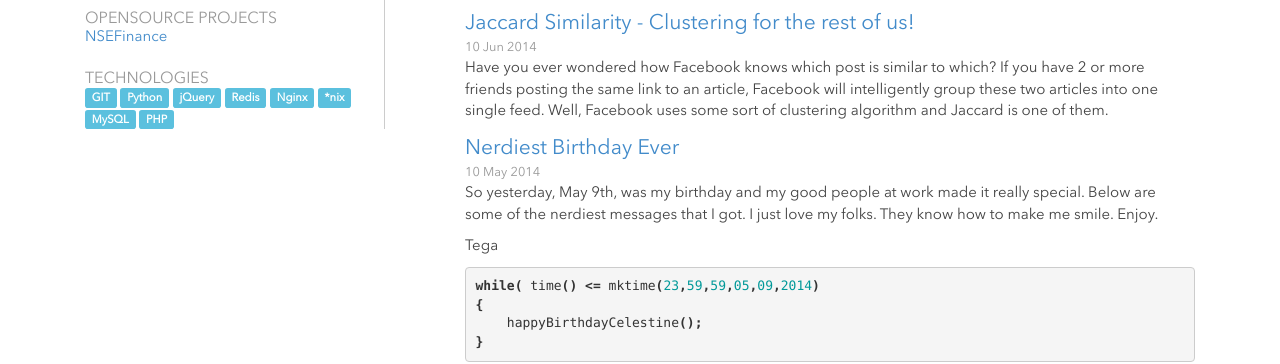
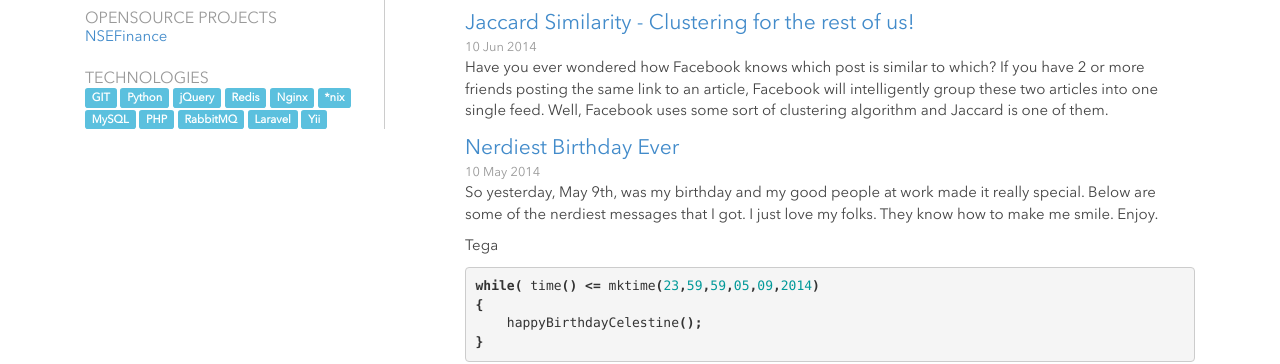
Before and after one commit to cyberomin/cyberomin.github.io, a Jekyll site: the page built from index.html, in a window 1280 px wide. Shown: the part 239-603 px from the top of the page. Built offline with Jekyll 4.4.1, drawn with Linux system fonts in a browser that asks for light colours; some web fonts are replaced; Markdown is read by kramdown in place of the engine named in the settings.

Commit message:
Modified side bar to show techs

```diff
--- a/_layouts/default.html
+++ b/_layouts/default.html
@@ -49,6 +49,9 @@
 				<span class="label label-info">*nix</span>
 				<span class="label label-info">MySQL</span>
 				<span class="label label-info">PHP</span>
+				<span class="label label-info">RabbitMQ</span>
+				<span class="label label-info">Laravel</span>
+				<span class="label label-info">Yii</span>
 			</div>
 		</div>
 		<div class="col-md-8">
```
